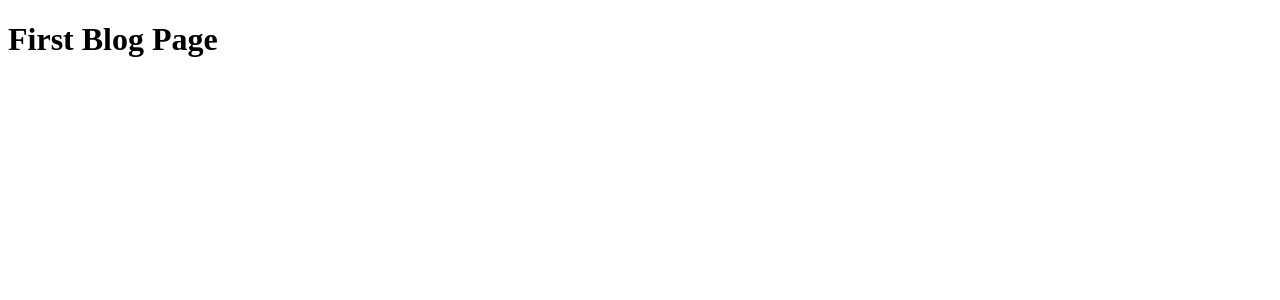
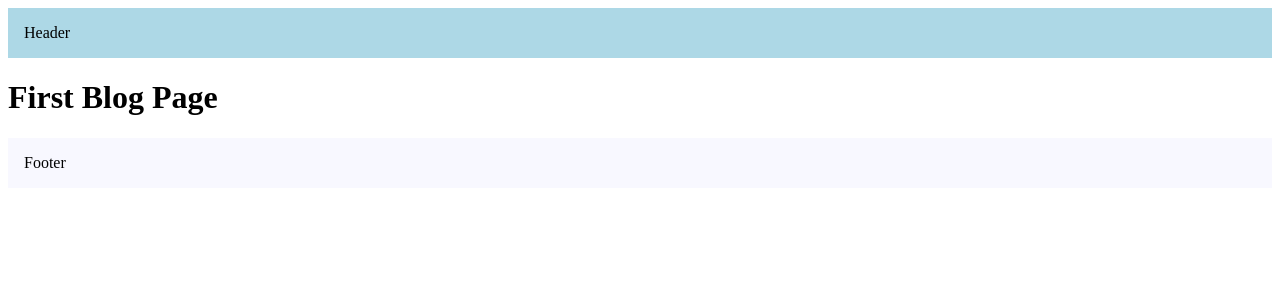
Before and after one commit to Rajitha-Kilaru/nextjs-course, a Next.js app: page /blog/first in a window 1280 px wide. Shown: the top 300 px of the page. Built offline with nearby package versions, Linux system fonts and the light colour scheme.

Commit message:
layout-header-footer

```diff
--- a/src/app/layout.tsx
+++ b/src/app/layout.tsx
@@ -10,7 +10,11 @@
 }) {
   return (
     <html lang="en">
-      <body>{children}</body>
+      <body>
+        <header style={{ backgroundColor: "lightblue", padding: '1rem' }}>Header</header>
+        {children}
+        <footer style={{ backgroundColor: "ghostwhite", padding: '1rem' }}>Footer</footer>
+      </body>
     </html>
   )
 }
```
